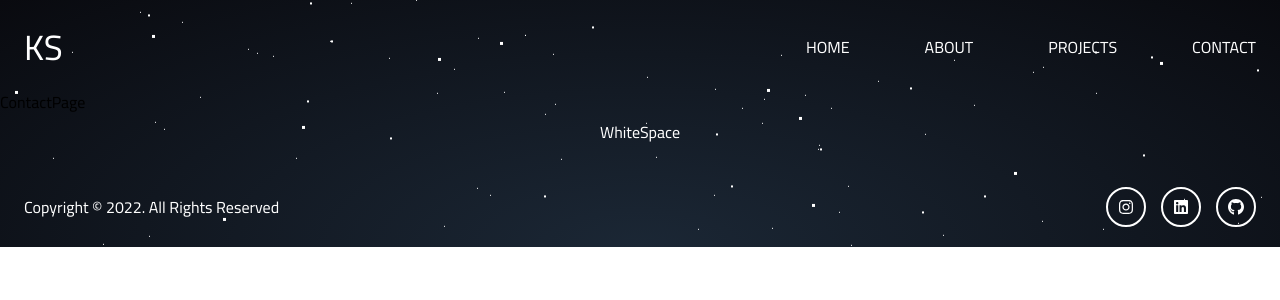
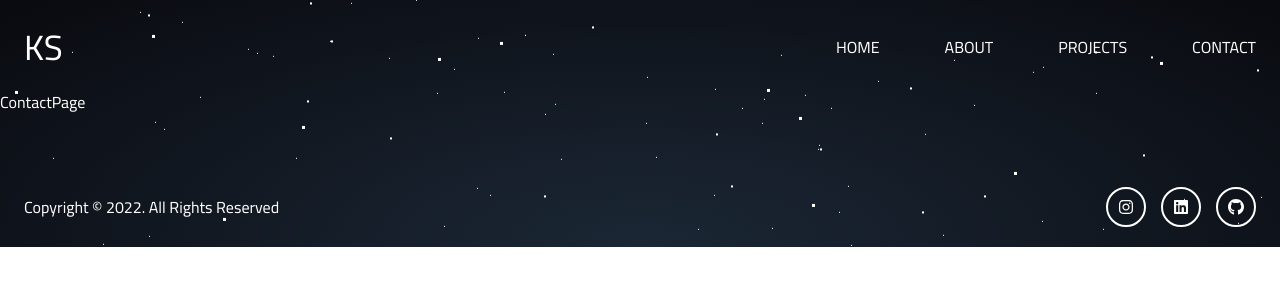
Before and after one commit to kevinsvanback/portfolio-website, a React (Create React App) app: page /contact in a window 1280 px wide. Shown: the top 300 px of the page. Built offline with nearby package versions, Linux system fonts and the light colour scheme.

Commit message:
style updates

```diff
--- a/src/components/Header.module.css
+++ b/src/components/Header.module.css
@@ -24,7 +24,7 @@
 }
 
 ul {
-  width: 450px;
+  width: 420px;
   display: flex;
   justify-content: space-between;
 }
--- a/src/pages/ContactPage.js
+++ b/src/pages/ContactPage.js
@@ -1,8 +1,9 @@
 import React from 'react';
+import styles from './ContactPage.module.css';
 
 const ContactPage = () => {
   return (
-    <div>ContactPage</div>
+    <div className={styles.x}>ContactPage</div>
   );
 };
 
--- /dev/null
+++ b/src/pages/ContactPage.module.css
@@ -0,0 +1,3 @@
+.x {
+  color: white;
+}
--- a/src/pages/WhiteSpace.js
+++ b/src/pages/WhiteSpace.js
@@ -3,7 +3,7 @@ import styles from './WhiteSpace.module.css';
 
 const WhiteSpace = () => {
   return (
-    <div className={styles.x}>WhiteSpace</div>
+    <div className={styles.x}></div>
   );
 };
 
```
